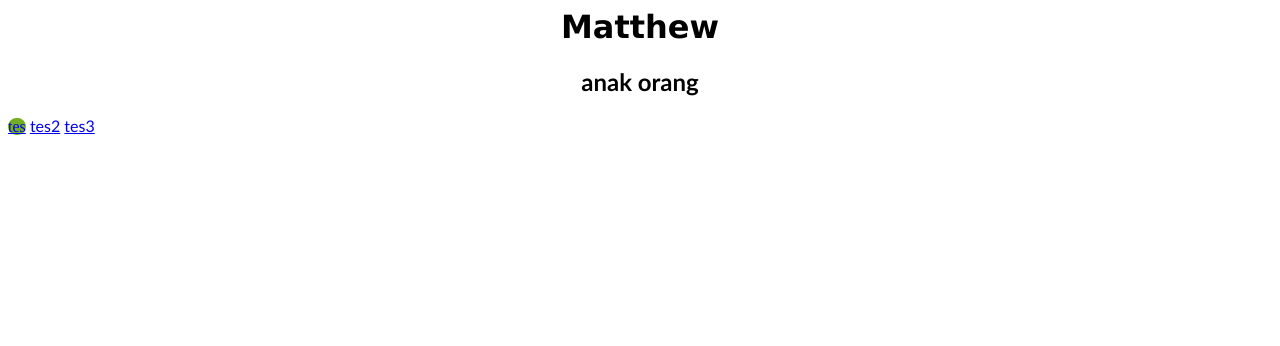
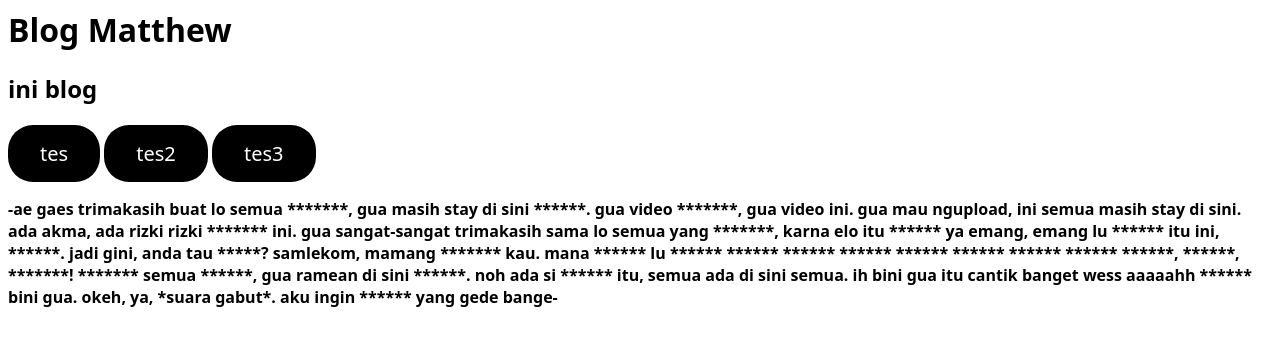
Before and after one commit to sotredeveloepr/sotredeveloepr.github.io, a plain HTML site: page index.html in a window 1280 px wide. Drawn offline with Linux system fonts and the light colour scheme.

Commit message:
pembelajaran hari ini

```diff
--- a/index.css
+++ b/index.css
@@ -1,24 +1,44 @@
 body
 {
-  font-family : "Trebuchet MS", sans-serif;
+  font-family : system-ui, sans-serif;
 }
 
-h1
+p
+{
+  font-weight: 550;
+}
+
+/*h1
 {
   font-family : Verdana, sans-serif;
   text-align : center;
-}
+}*/
 
-#desk
+/*.tombol
 {
+  font-family : sans-serif;
+  border-radius : 25px;
+  background : #000000;
+  color : #ffffff;
+  width : 100px;
+  height : 40px;
+  display : block grid;
   text-align : center;
-}
+  text-decoration : none;
+  vertical-align : middle;
+  padding-top : 0px;
+  padding-bottom : 0px;
+  margin-top : 10px;
+}*/
 
 .tombol
 {
-  font-family : "Avenir Next W01";
-  border-radius : 25px;
-  background : #73AD21;
-  width : 100px;
-  height : 50px;
+  background-color: #000000;
+  border-radius: 25px;
+  color: #ffffff;
+  padding: 15px 32px;
+  text-align: center;
+  text-decoration: none;
+  display: inline-block;
+  font-size: 20px;
 }
--- a/index.html
+++ b/index.html
@@ -1,14 +1,15 @@
 <!DOCTYPE html lang="id">
 <html>
   <head>
-    <title>ini judul</title>
+    <title>Blog Matthew</title>
     <link rel="stylesheet" type="text/css" href="index.css">
   </head>
   <body>
-    <h1>Matthew</h1>
-    <h2 id="desk">anak orang</h2>
+    <h1>Blog Matthew</h1>
+    <h2>ini blog</h2>
     <a class="tombol" href="./tes/tes.html">tes</a>
-    <a href="./tes2/tes.html">tes2</a>
-    <a href="./tes3/tes.html">tes3</a>
+    <a class="tombol" href="./tes2/tes.html">tes2</a>
+    <a class="tombol" href="./tes3/tes.html">tes3</a>
+    <p>-ae gaes trimakasih buat lo semua *******, gua masih stay di sini ******. gua video *******, gua video ini. gua mau ngupload, ini semua masih stay di sini. ada akma, ada rizki rizki ******* ini. gua sangat-sangat trimakasih sama lo semua yang *******, karna elo itu ****** ya emang, emang lu ****** itu ini, ******. jadi gini, anda tau *****? samlekom, mamang ******* kau. mana ****** lu ****** ****** ****** ****** ****** ****** ****** ****** ******, ******, *******! ******* semua ******, gua ramean di sini ******. noh ada si ****** itu, semua ada di sini semua. ih bini gua itu cantik banget wess aaaaahh ****** bini gua. okeh, ya, *suara gabut*. aku ingin ****** yang gede bange-</p>
   </body>
 </html>
```
Also changed, not shown: tes/tes.html (+2 -1 lines), tes2/tes.html (+1 -1 lines), tes3/tes.html (+1 -1 lines).
